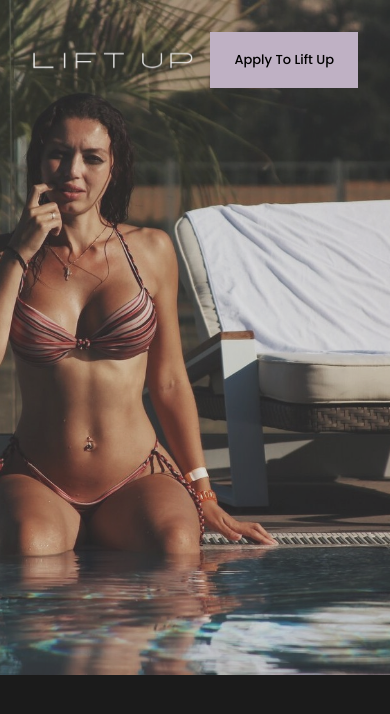
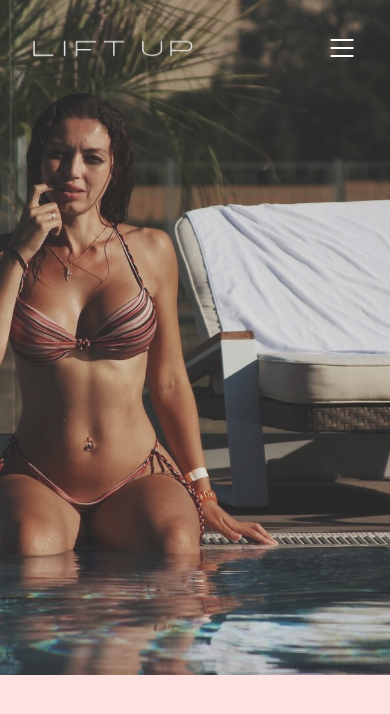
Before and after one commit to linkmanagement/lift_up_client, a Next.js app: page / in a window 390 px wide. Shown: the top 714 px of the page. Built offline with nearby package versions, Linux system fonts and the light colour scheme.

Commit message:
added a responsive navbar
a slider box for mobile application
abd a link for pc application

```diff
--- /dev/null
+++ b/pages/apply.js
@@ -0,0 +1,7 @@
+export default function Apply() {
+    return (
+        <div>
+            <h1>Apply</h1>
+        </div>
+    )
+}
--- a/pages/index.js
+++ b/pages/index.js
@@ -1,5 +1,7 @@
+import { CrossIcon, MenuIcon, XIcon } from 'lucide-react';
 import Head from 'next/head';
 import Link from 'next/link';
+import { useState } from 'react';
 
 const Header = () => (
   <Head>
@@ -11,8 +13,11 @@ const Header = () => (
 );
 
 export default function Home() {
+
+  const [openNavbar, setOpenNavbar] = useState(false);
+
   return (
-    <main className="h-screen min-h-[max-content]">
+    <main className={`h-screen min-h-[max-content] ${openNavbar ? 'overflow-y-hidden' : 'overflow-y-auto'} `}>
       <Header />
       <div className="relative text-4xl h-[80%] md:h-[80%]  lg:h-[92.5%] min-h-[max-content] bg-white">
         <div className="saturate-[0.9] blur-[0.7px] opacity-[0.9] brightness-90 contrast-[0.9] absolute top-0 left-0 right-0 h-[100%] z-[1] bg-[url('/hero_cropped_mobile.jpg')] md:bg-[url('/hero_cropped_tab.jpg')] lg:bg-[url('/hero_cropped.jpg')] bg-cover bg-center	bg-no-repeat" />
@@ -21,14 +26,49 @@ export default function Home() {
             <img src="/logo.png" alt="logo" className="display-block mr-auto cursor-pointer h-[20px] md:h-[30px] lg:h-[40px]" />
 
             <Link href="/contact">
-              <button className="rounded-none bg-[#BFB1C4] text-black text-[13px] px-6 py-2 rounded-lg font-medium hover:bg-[#A498A7] hover:opacity-[0.95] transition duration-200 ease-in-out">
+              <button className="hidden md:block rounded-none bg-[#BFB1C4] text-black text-[13px] px-6 py-2 rounded-lg font-medium hover:bg-[#A498A7] hover:opacity-[0.95] transition duration-200 ease-in-out">
                 Apply To Lift Up
               </button>
             </Link>
+
+            {
+              !openNavbar &&
+              <button onClick={() => setOpenNavbar(!openNavbar)} className="block md:hidden rounded-none">
+                <MenuIcon color='#ffffff' size={32} strokeWidth={1.5} />
+              </button>
+
+            }
+
           </div>
         </div>
+
+
+
+
+        <div
+          className={
+            'fixed md:hidden bg-white transition-all duration-600 h-screen w-[100vw] fixed z-[3] ' +
+            (openNavbar ? 'left-0' : 'left-[100vw]')
+          }
+        >
+          <div className="p-8 lg:p-16 flex items-center justify-end">
+
+            {
+              openNavbar &&
+              <button onClick={() => setOpenNavbar(!openNavbar)} className="block md:hidden rounded-none">
+                <XIcon color='#000000' size={32} strokeWidth={1.5} />
+              </button>
+            }
+
+          </div>
+
+        </div>
+
+
+
       </div>
-      <div className="text-4xl text-center h-screen">
+      <div className="text-4xl text-center h-screen bg-red-100">
+
       </div>
     </main>
   );
```
Also changed, not shown: package.json (+6 -5 lines), 1 other file (tests, documents, lock files or other folders).
